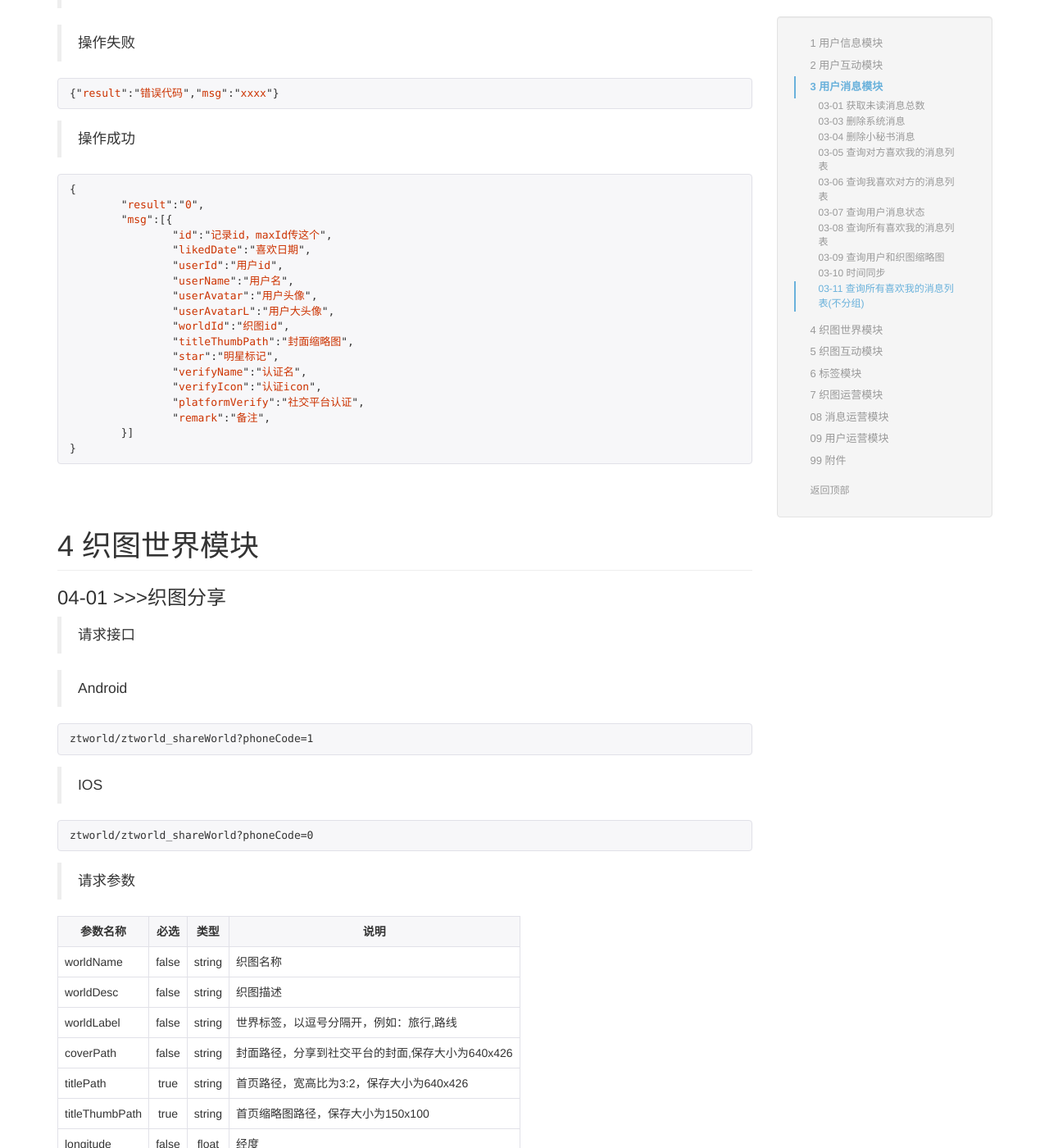
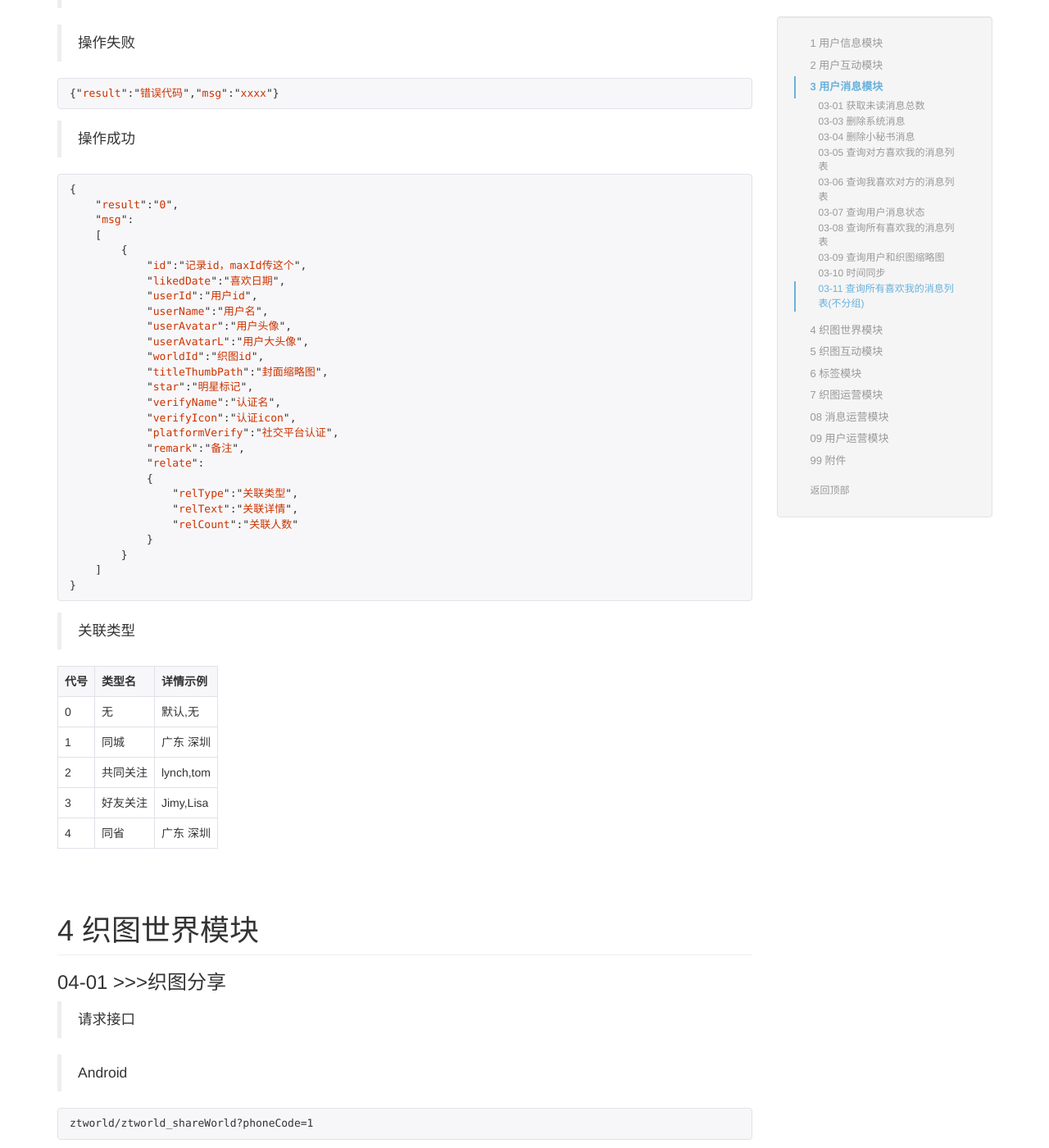
Before and after one commit to Monkey-mi/opendoc4zhitu, a Jekyll site: the page built from index.html, in a window 1280 px wide and 1400 px high, scrolled down 33908 px. Shown: the whole window at 82% size. Built offline with Jekyll 4.4.1, drawn with Linux system fonts in a browser that asks for light colours; the list of posts is cut into pages by our own code; some of the changed text lies outside the part shown.

Commit message:
update doc

```diff
--- a/_posts/2014-10-22-03-11.md
+++ b/_posts/2014-10-22-03-11.md
@@ -35,22 +35,41 @@ user/msg_queryLikeMeMsgWithoutGroup
 {% highlight js %}
 
 {
-	"result":"0",
-	"msg":[{
-		"id":"记录id，maxId传这个",
-		"likedDate":"喜欢日期",
-		"userId":"用户id",
-		"userName":"用户名",
-		"userAvatar":"用户头像",
-		"userAvatarL":"用户大头像",
-		"worldId":"织图id",
-		"titleThumbPath":"封面缩略图",
-		"star":"明星标记",
-		"verifyName":"认证名",
-		"verifyIcon":"认证icon",
-		"platformVerify":"社交平台认证",
-		"remark":"备注",
-	}]
+    "result":"0",
+    "msg":
+    [
+        {
+            "id":"记录id，maxId传这个",
+            "likedDate":"喜欢日期",
+            "userId":"用户id",
+            "userName":"用户名",
+            "userAvatar":"用户头像",
+            "userAvatarL":"用户大头像",
+            "worldId":"织图id",
+            "titleThumbPath":"封面缩略图",
+            "star":"明星标记",
+            "verifyName":"认证名",
+            "verifyIcon":"认证icon",
+            "platformVerify":"社交平台认证",
+            "remark":"备注",
+            "relate":
+            {
+                "relType":"关联类型",
+                "relText":"关联详情",
+                "relCount":"关联人数"
+            }
+        }
+    ]
 }
 
 {% endhighlight %}
+
+> 关联类型
+
+|代号|类型名        |详情示例
+|----|:-------------|:------------------------------------
+|0   |无            |默认,无
+|1	 |同城          |广东 深圳
+|2	 |共同关注      |lynch,tom
+|3   |好友关注      |Jimy,Lisa
+|4   |同省          |广东 深圳
```
